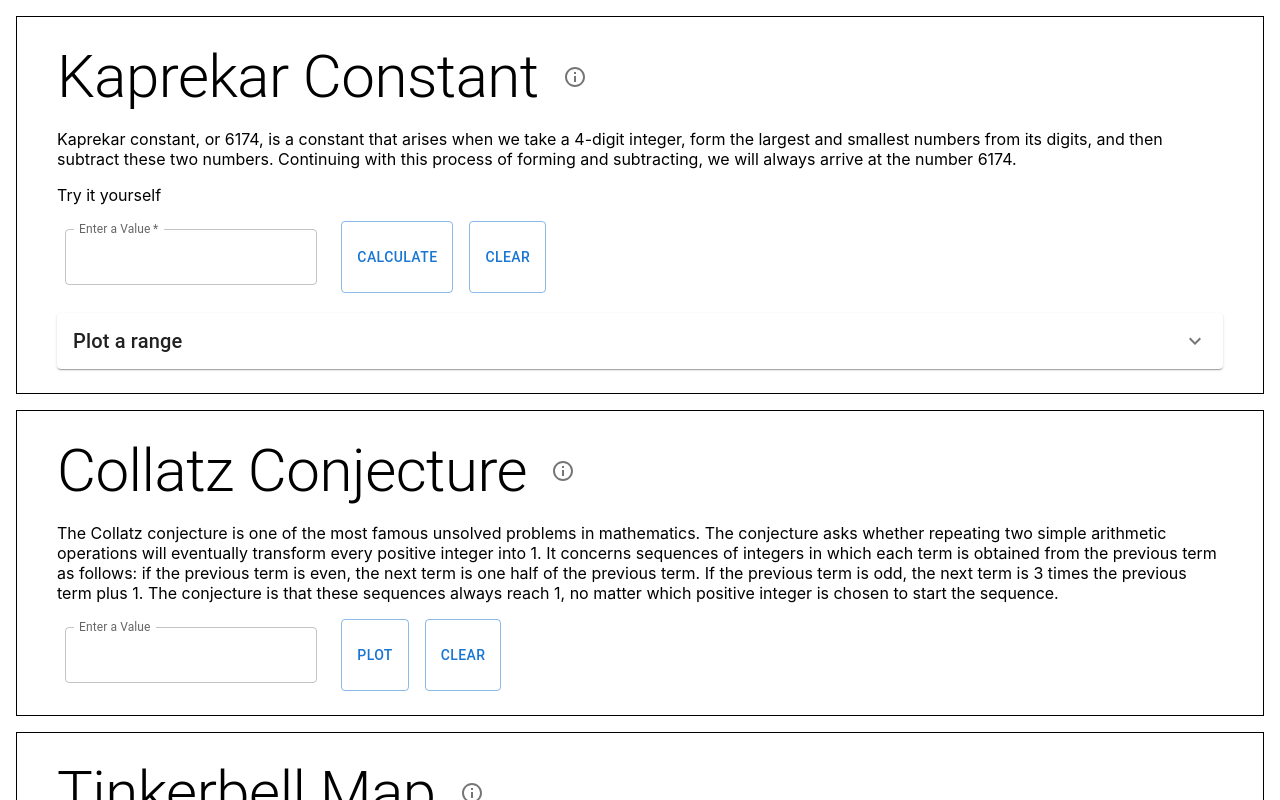
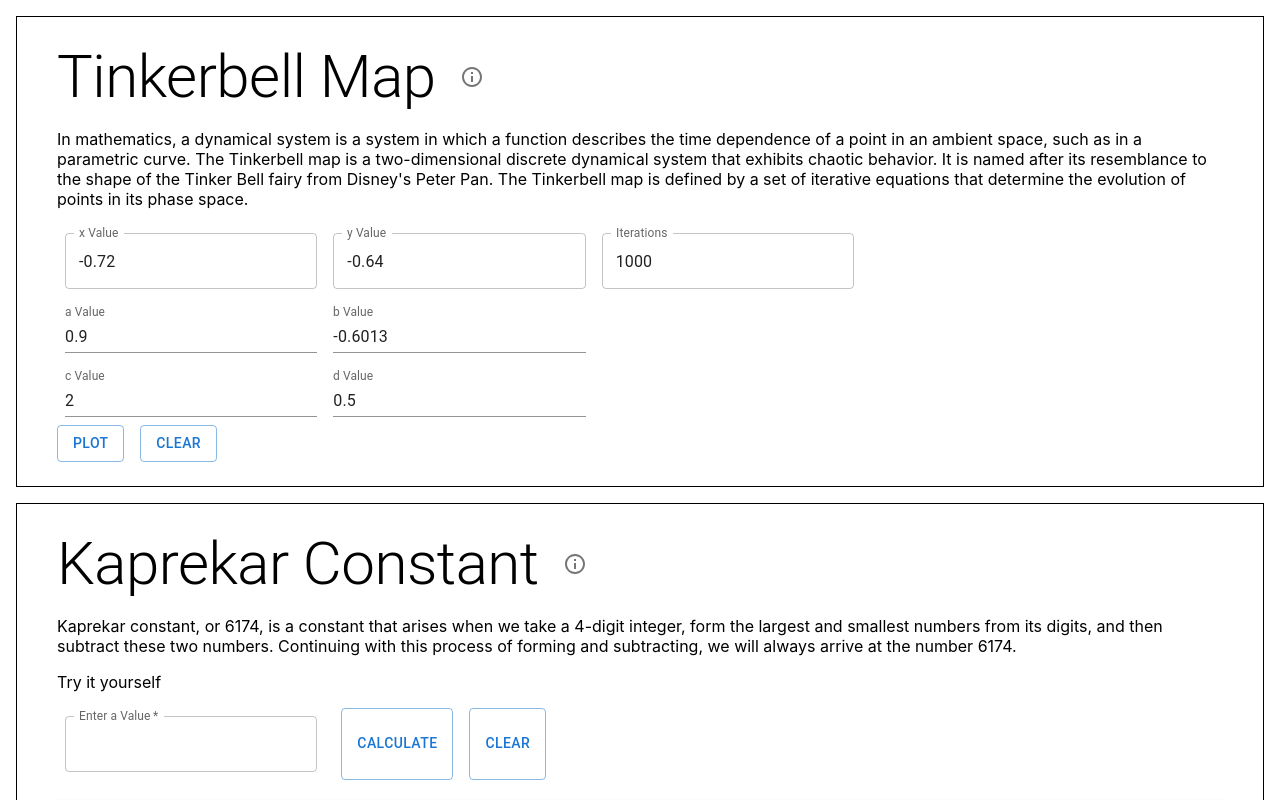
Before and after one commit to cerdamario13/fun-math, a React (Create React App) app: page / in a window 1280 px wide. Shown: the top 800 px of the page. Built offline with nearby package versions, Linux system fonts and the light colour scheme.

Commit message:
Tinkerbell data first commit

```diff
--- a/src/App.js
+++ b/src/App.js
@@ -8,9 +8,9 @@ function App() {
 
   return (
     <>
+      <TinkerbellMap />
       <KaperkarConstant />
       <CollatzConjecture />
-      <TinkerbellMap />
     </>
   );
 
--- a/src/TinkerbellMap.js
+++ b/src/TinkerbellMap.js
@@ -1,12 +1,47 @@
+import * as React from "react";
+import { useState } from "react";
 import { InfoOutlined } from "@mui/icons-material";
-import { Box, IconButton, Typography, Stack } from "@mui/material";
-import * as React from "react";
+import { Box, IconButton, Typography, Stack, TextField } from "@mui/material";
+import Button from '@mui/material/Button';
 
 const TinkerbellMap = () => {
 
+  const [xValue, setXValue] = useState(-0.72);
+  const [yValue, setYValue] = useState(-0.64);
+  const [aValue, setAValue] = useState(0.9);
+  const [bValue, setBValue] = useState(-0.6013);
+  const [cValue, setCValue] = useState(2.0);
+  const [dValue, setDValue] = useState(0.50);
+  const [iterations, setIterations] = useState(1000);
+  const [plotData, setPlotData] = useState([{}]);
+
   const handleInfoClick = () => {
     window.open("https://en.wikipedia.org/wiki/Tinkerbell_map", "_blank");
+  };
+
+  const dynamicSystem = (x, y, data = [], iter=0) => {
+
+    // Define the dynamical system
+    var varX = x**2 - y**2 + aValue*x + bValue*y;
+    var varY = 2*x*y + cValue*x + dValue*y;
+    data.push({'x': varX, 'y': varY});
+
+    iter += 1;
+
+    if (iter >= iterations) {
+      return data
+    } else {
+      return dynamicSystem(varX, varY, data, iter);
+    }
+
   }
+
+  const plotPlot = () => {
+
+    var data = dynamicSystem(xValue, yValue);
+    console.log(data);
+
+  };
 
   return (
     <>
@@ -38,6 +73,84 @@ const TinkerbellMap = () => {
         The Tinkerbell map is a two-dimensional discrete dynamical system that exhibits chaotic behavior. It is named after its resemblance to the shape of the Tinker Bell fairy from Disney's Peter Pan. The Tinkerbell map is defined by a set of iterative equations that determine the evolution of points in its phase space.
         </p>
 
+        <Stack direction="row">
+          <TextField
+            InputLabelProps={{shrink: true}}
+            id="X_Value"
+            label="x Value"
+            value={xValue}
+            type="number"
+            onChange={(event) => setXValue(event.target.value)}
+          />
+
+          <TextField
+            InputLabelProps={{shrink: true}}
+            id="Y_Value"
+            label="y Value"
+            value={yValue}
+            type="number"
+            onChange={(event) => setYValue(event.target.value)}
+          />
+
+          <TextField
+            InputLabelProps={{shrink: true}}
+            id="iterations"
+            label="Iterations"
+            value={iterations}
+            type="number"
+            onChange={(event) => setIterations(event.target.value)}
+          />
+        </Stack>
+
+        <Stack direction="row">
+          <TextField
+              InputLabelProps={{shrink: true}}
+              id="A_Value"
+              label="a Value"
+              value={aValue}
+              type="number"
+              variant="standard"
+              onChange={(event) => setAValue(event.target.value)}
+            />
+
+            <TextField
+              InputLabelProps={{shrink: true}}
+              id="B_Value"
+              label="b Value"
+              value={bValue}
+              type="number"
+              variant="standard"
+              onChange={(event) => setBValue(event.target.value)}
+            />
+        </Stack>
+
+        <Stack direction="row">
+          <TextField
+            InputLabelProps={{shrink: true}}
+            id="C_Value"
+            label="c Value"
+            value={cValue}
+            type="number"
+            variant="standard"
+            onChange={(event) => setCValue(event.target.value)}
+          />
+
+          <TextField
+            InputLabelProps={{shrink: true}}
+            id="D_Value"
+            label="d Value"
+            value={dValue}
+            type="number"
+            variant="standard"
+            onChange={(event) => setDValue(event.target.value)}
+          />
+        </Stack>
+
+        <Stack  spacing={2} direction="row">
+          <Button variant="outlined" onClick={() => plotPlot()}>Plot</Button>
+          <Button variant="outlined">Clear</Button>
+        </Stack>
+
       </Box>
     </>
   );
```
